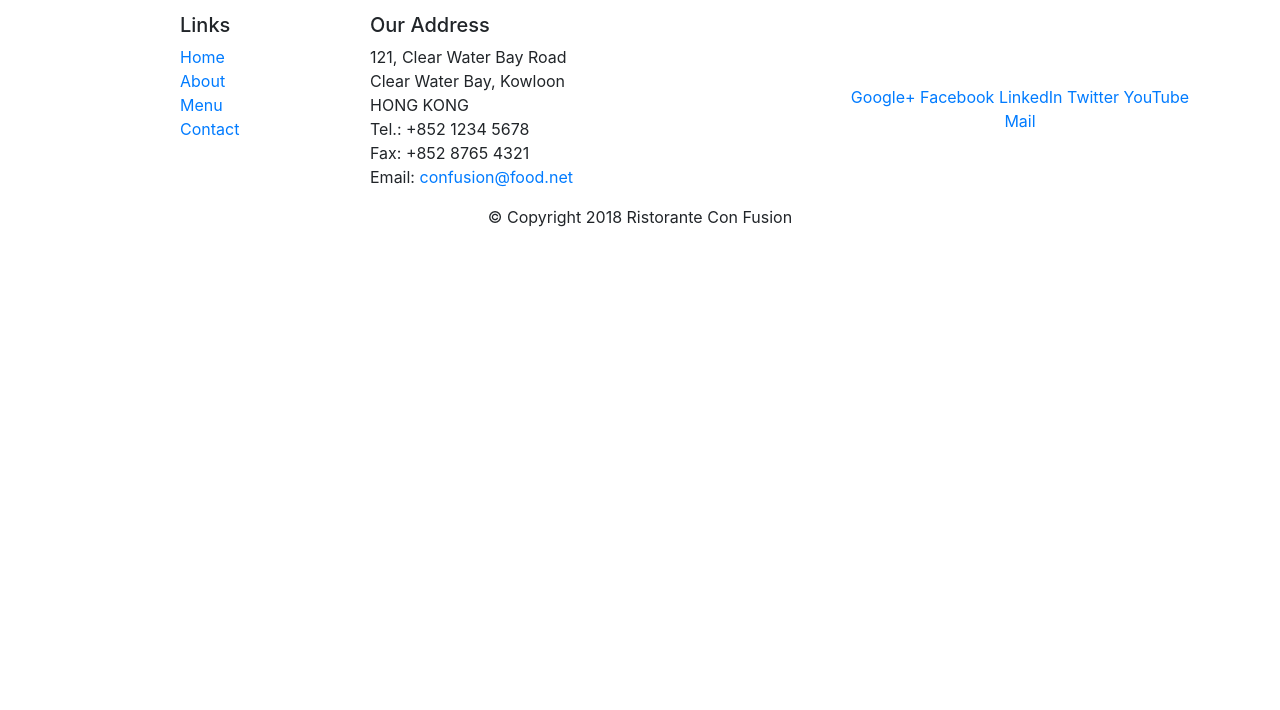
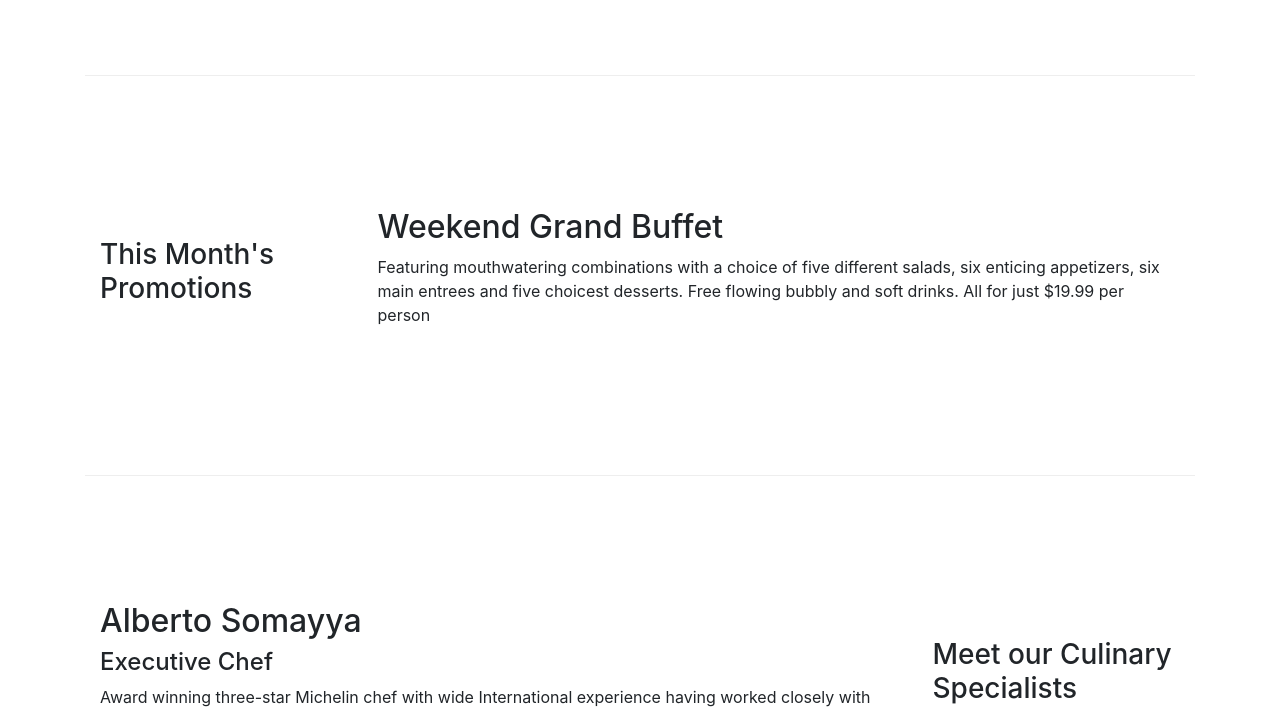
Before and after one commit to Dart2004/con-fusion, a plain HTML site: page index.html in a window 1280 px wide. Shown: the part 659-1369 px from the top of the page. Before the commit the page ends 904 px from the top, so only its background shows below. Drawn offline with nearby package versions, Linux system fonts and the light colour scheme.

Commit message:
Update index.html

```diff
--- a/index.html
+++ b/index.html
@@ -9,7 +9,7 @@
     <meta http-equiv="x-ua-compatible" content="ie=edge">
 
     <!-- Bootstrap CSS -->
-    <link rel=stylesheet href=node_modules/bootstrap/dist/css/bootstrap.min.css>
+    <link rel=stylesheet href=bootstrap.min.css>
 </head>
 
 <body>
```
